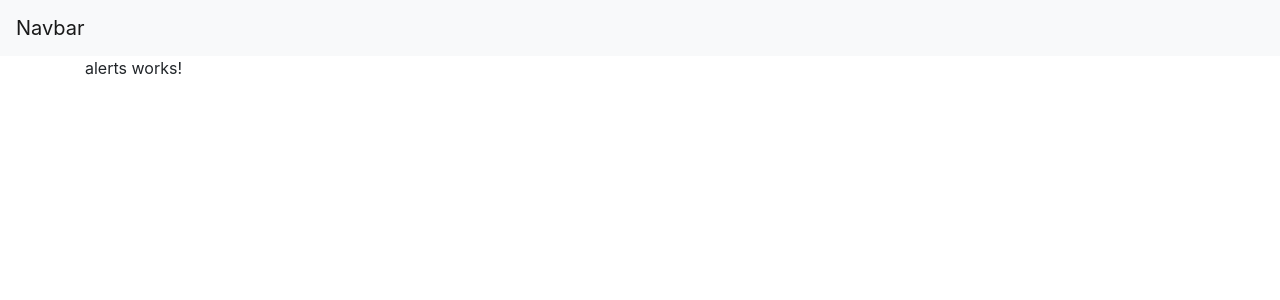
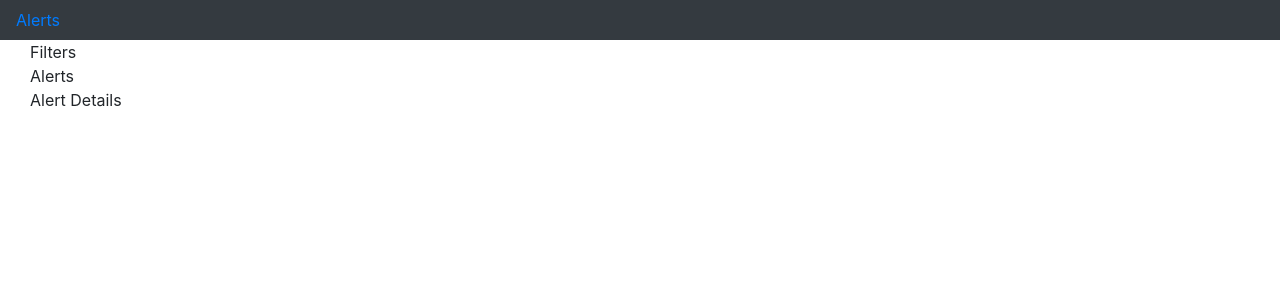
Before and after one commit to pniraula/angular6withTest, an Angular app: page / in a window 1280 px wide. Shown: the top 300 px of the page. Built offline with nearby package versions, Linux system fonts and the light colour scheme.

Commit message:
Dashboard page layout

```diff
--- a/src/app/alerts/alerts.component.html
+++ b/src/app/alerts/alerts.component.html
@@ -1,3 +1,11 @@
-<p>
-  alerts works!
-</p>
+<div class="alerts-wrapper col-md-12">
+  <div class="col-md-2">
+    Filters
+  </div>
+  <div class="col-md-6">
+    Alerts
+  </div>
+  <div class="col-md-4">
+    Alert Details
+  </div>
+</div>
--- a/src/app/app.component.html
+++ b/src/app/app.component.html
@@ -1,8 +1,10 @@
 <div class="app-wrapper">
-<nav class="navbar navbar-expand-lg navbar-light bg-light">
-  <a class="navbar-brand" href="#">Navbar</a>
-</nav>
-<div class="main-content-wrapper container">
-  <router-outlet></router-outlet>
+  <nav class="navbar navbar-expand-lg navbar-dark bg-dark">
+    <div>
+      <a href="/">Alerts</a>
+    </div>
+  </nav>
+  <div class="main-content-wrapper">
+    <router-outlet></router-outlet>
+  </div>
 </div>
-</div>
```
